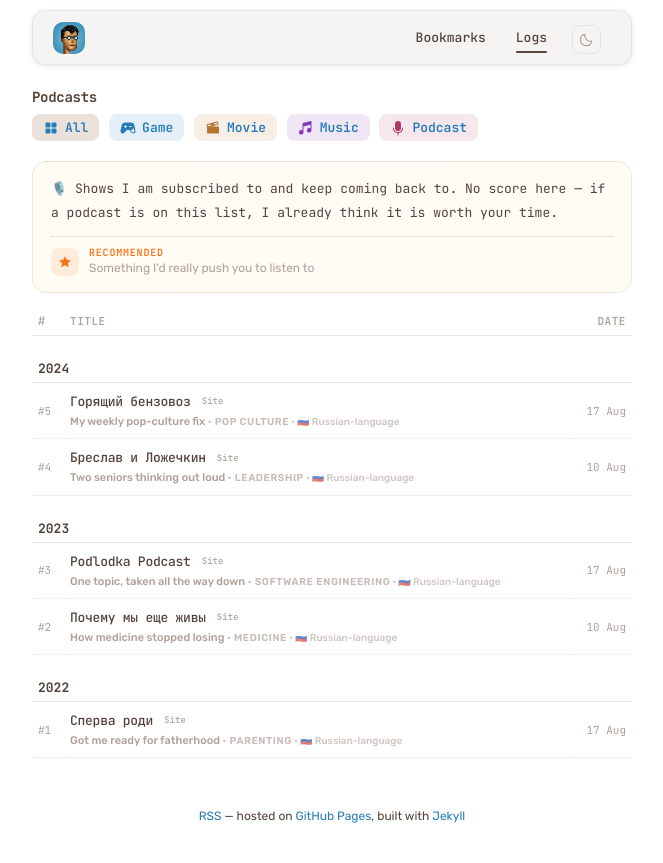
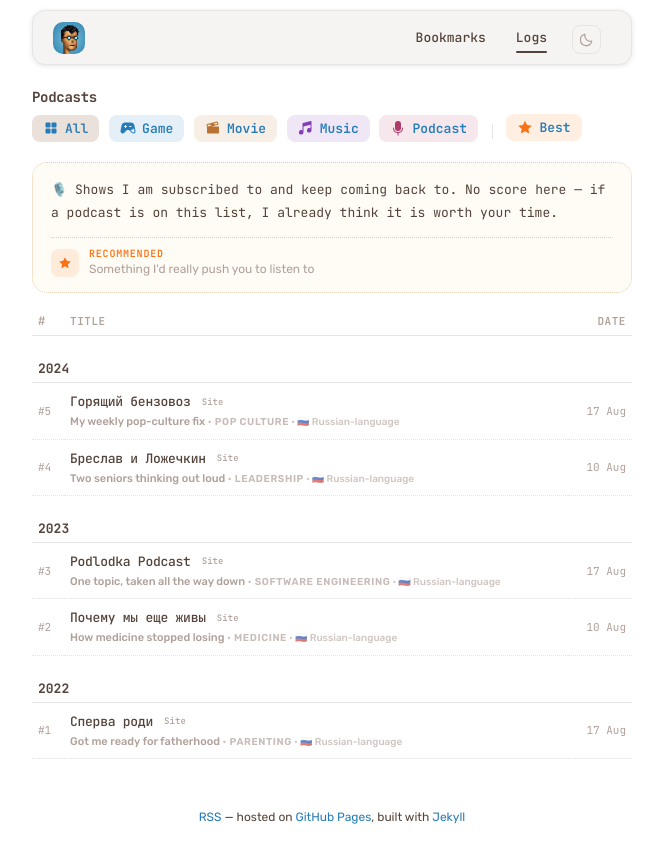
Before and after one commit to alobanov/alobanov.github.io, a Jekyll site: the page built from logs/podcast.html, in a window 1280 px wide. Shown: the top 863 px of the page, without its empty margins (308-971 px from the left). Built offline with Jekyll 4.4.1, drawn with Linux system fonts in a browser that asks for light colours.

Commit message:
feat(logs): add a Best page for the starred entries
The highlight star has been on entries for a while, but the only way to
find them was to scroll a category page and spot them. Eleven of the
fifty-seven non-location entries carry it, so they were worth pulling
into one place.

Best is a slice, not a category. It cuts across movies, games, music and
podcasts on the highlight flag, which is why the tab cannot come from the
site.logs loop that builds the other tabs — the loop maps over category
values and a slice has none. The item is written by hand, sits last, and
is set off by a rule so it does not read as another section.

Colour comes from the star itself rather than the category palette, so
the tab and the mark it collects read as the same thing. The star gets a
pixel over the 16px the category icons use: its rays are thin, and in an
equal box it looks smaller than a solid silhouette.

location stays out, on the same rule as logs.md — that section lives
behind a direct link.

```diff
--- a/_includes/log_category_list.html
+++ b/_includes/log_category_list.html
@@ -11,6 +11,13 @@
     {% for category in categories %}{% if category == "location" %}{% continue %}{% endif %}
     <span class="tag small cat-tag--{{ category }}"><a href="{{ site.baseurl }}/logs/{{ category }}">{% include log_icon.html category=category %} {{ category | capitalize }}</a></span>
     {% endfor %}
+    {%- comment -%}
+    Best идёт последним и отбит чертой: это не категория, а срез по highlight
+    поперёк всех разделов. Цикл выше строит вкладки из site.logs и такой срез
+    не увидит, поэтому пункт задан руками.
+    {%- endcomment -%}
+    <span class="log-cats-sep" aria-hidden="true"></span>
+    <span class="tag small cat-tag--best"><a href="{{ site.baseurl }}/logs/best/">{% include log_highlight.html %} Best</a></span>
 </p>
 
 <!-- Modal for full-size image -->
--- a/assets/css/style.css
+++ b/assets/css/style.css
@@ -2293,6 +2293,33 @@ body,
 .log-cats .cat-tag--podcast:hover  { background-color: rgba(176, 58, 106, 0.20); }
 .log-cats .cat-tag--location:hover { background-color: rgba(70, 140, 90, 0.20); }
 
+/* Best — срез по highlight, а не категория. Цвет берёт от звезды (#f97316),
+   поэтому пункт читается как «то же самое, что помечено звёздочкой». */
+.log-cats .cat-tag--best        { background-color: rgba(249, 115, 22, 0.12); }
+.log-cats .cat-tag--best:hover  { background-color: rgba(249, 115, 22, 0.20); }
+
+/* Черта, отбивающая срез от собственно разделов */
+.log-cats-sep {
+    display: inline-block;
+    width: 1px;
+    height: 15px;
+    margin: 0 10px 0 4px;
+    vertical-align: -3px;
+    background-color: var(--border-color);
+}
+
+/* Звезда в табах живёт по правилам иконок категорий, а не по своим: в списке
+   она 12px, здесь у соседей 16px. Плюс лишний пиксель на оптику — у звезды
+   лучи тонкие, и в равном боксе она читается мельче сплошного силуэта.
+   Отступ обнулён: расстояние до подписи задаёт gap самой ссылки. */
+.log-cats .cat-tag--best .log-highlight { margin-right: 0; }
+
+.log-cats .cat-tag--best .highlight-star {
+    width: 17px;
+    height: 17px;
+    vertical-align: 0;
+}
+
 /* Dark mode */
 [data-theme="dark"] .log-cats .cat-tag--movie    { background-color: rgba(212, 150, 61, 0.13); }
 [data-theme="dark"] .log-cats .cat-tag--game     { background-color: rgba(125, 191, 232, 0.10); }
@@ -2311,6 +2338,8 @@ body,
 [data-theme="dark"] .log-cats .cat-tag--music:hover    { background-color: rgba(192, 132, 252, 0.18); }
 [data-theme="dark"] .log-cats .cat-tag--podcast:hover  { background-color: rgba(242, 139, 184, 0.18); }
 [data-theme="dark"] .log-cats .cat-tag--location:hover { background-color: rgba(109, 188, 138, 0.18); }
+[data-theme="dark"] .log-cats .cat-tag--best        { background-color: rgba(249, 115, 22, 0.13); }
+[data-theme="dark"] .log-cats .cat-tag--best:hover  { background-color: rgba(249, 115, 22, 0.22); }
 
 .log-table .log-col-cat .cat-icon {
     width: 16px;
```
Also changed, not shown: logs/best.html (added, +34 -0 lines).
